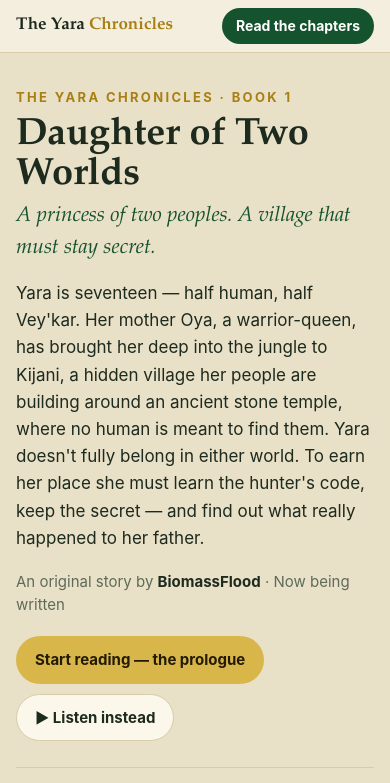
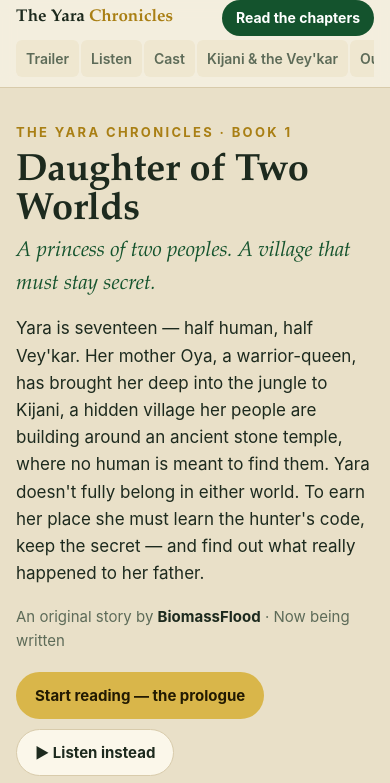
Before and after one commit to peterstrent3-lang/the-yara-chronicles, a plain HTML site: page index.html in a window 390 px wide. Shown: the top 783 px of the page. Drawn offline with Linux system fonts and the light colour scheme.

Commit message:
Show the section nav on phones (was hidden under 719px) so readers can switch sections

```diff
--- a/index.html
+++ b/index.html
@@ -86,7 +86,11 @@
         background: var(--accent); color: #fff; text-decoration: none;
         font-size: 14px; font-weight: 700; padding: 7px 14px; border-radius: 999px;
       }
-      @media (max-width: 719px) { .topnav nav { display: none; } }
+      @media (max-width: 719px) {
+        .topnav-inner { flex-wrap: wrap; gap: 4px 12px; padding-bottom: 8px; }
+        .topnav nav { display: flex; order: 3; flex-basis: 100%; overflow-x: auto; -webkit-overflow-scrolling: touch; padding-bottom: 2px; }
+        .topnav nav a { padding: 8px 10px; background: var(--surface-2); }
+      }
       @media (prefers-color-scheme: dark) { .topnav .readlink { color: #101a12; } }
 
       .wrap { max-width: 1080px; margin: 0 auto; padding: 0 16px; }
```
